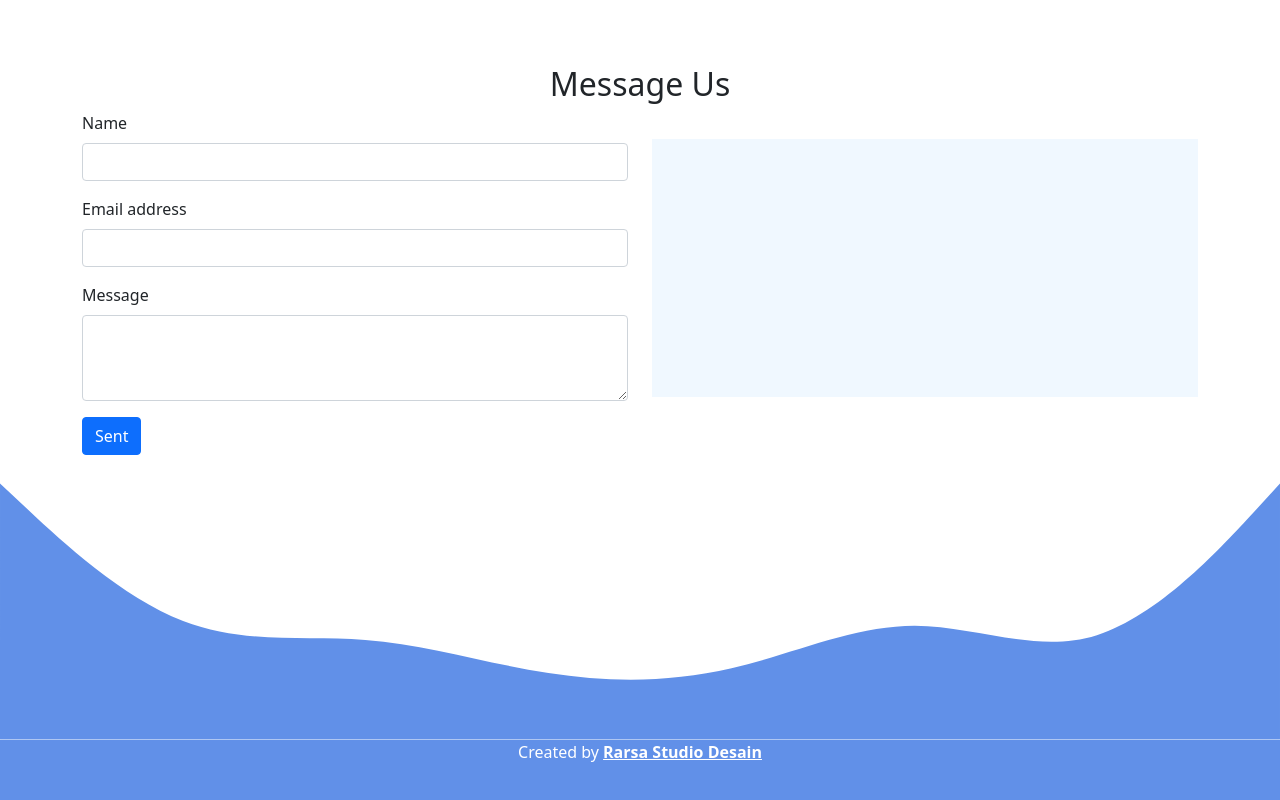
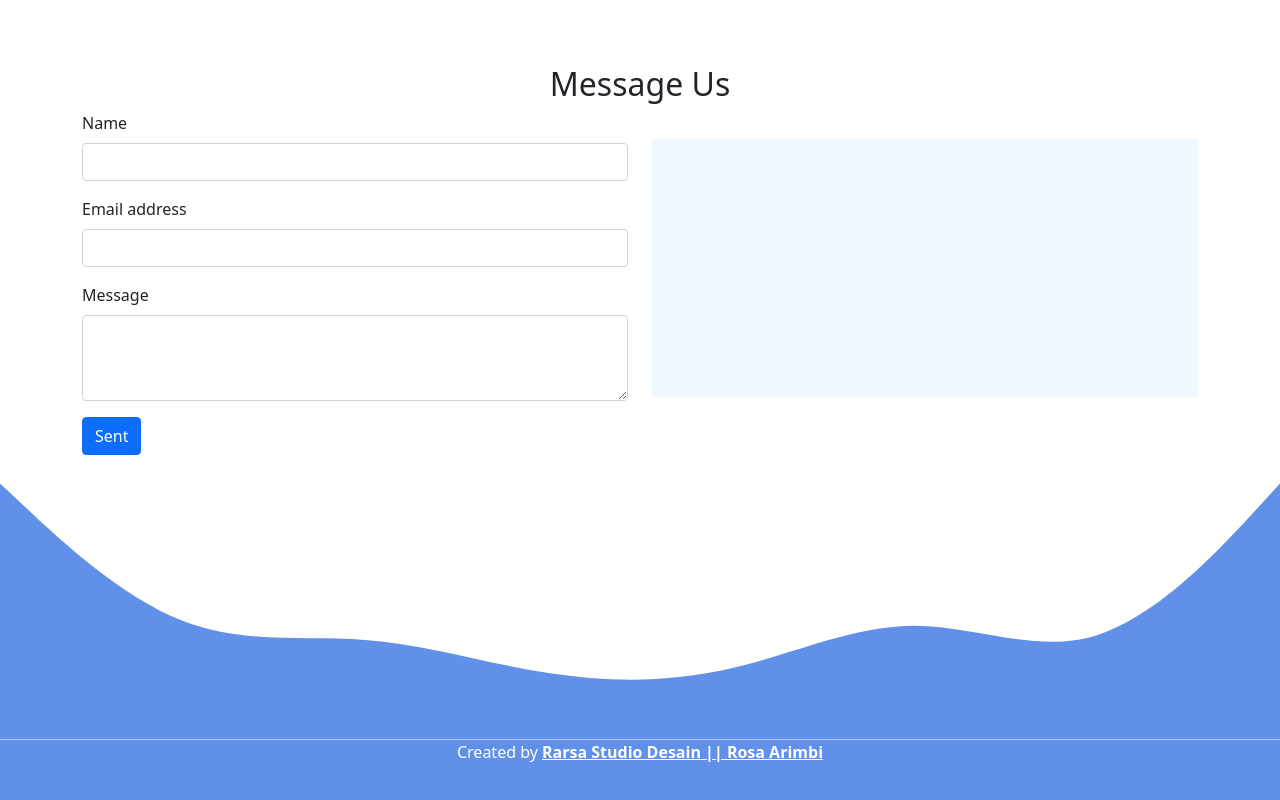
Before and after one commit to revou-fundamental-course/29-may-23-rosaarimbi, a website: page index.html in a window 1280 px wide. Shown: the part 1775-2575 px from the top of the page. Drawn offline with nearby package versions, Linux system fonts and the light colour scheme.

Commit message:
(Fix) add name in footer

```diff
--- a/index.html
+++ b/index.html
@@ -164,7 +164,7 @@
 
     <!-- footer -->
     <footer class="text-white text-center pb-5 footer">
-      <p>Created by <a href="" target="_blank" class="text-white fw-bold">Rarsa Studio Desain</a></p>
+      <p>Created by <a href="" target="_blank" class="text-white fw-bold">Rarsa Studio Desain || Rosa Arimbi </a></p>
     </footer>
     <!-- akhir footer -->
 
```
